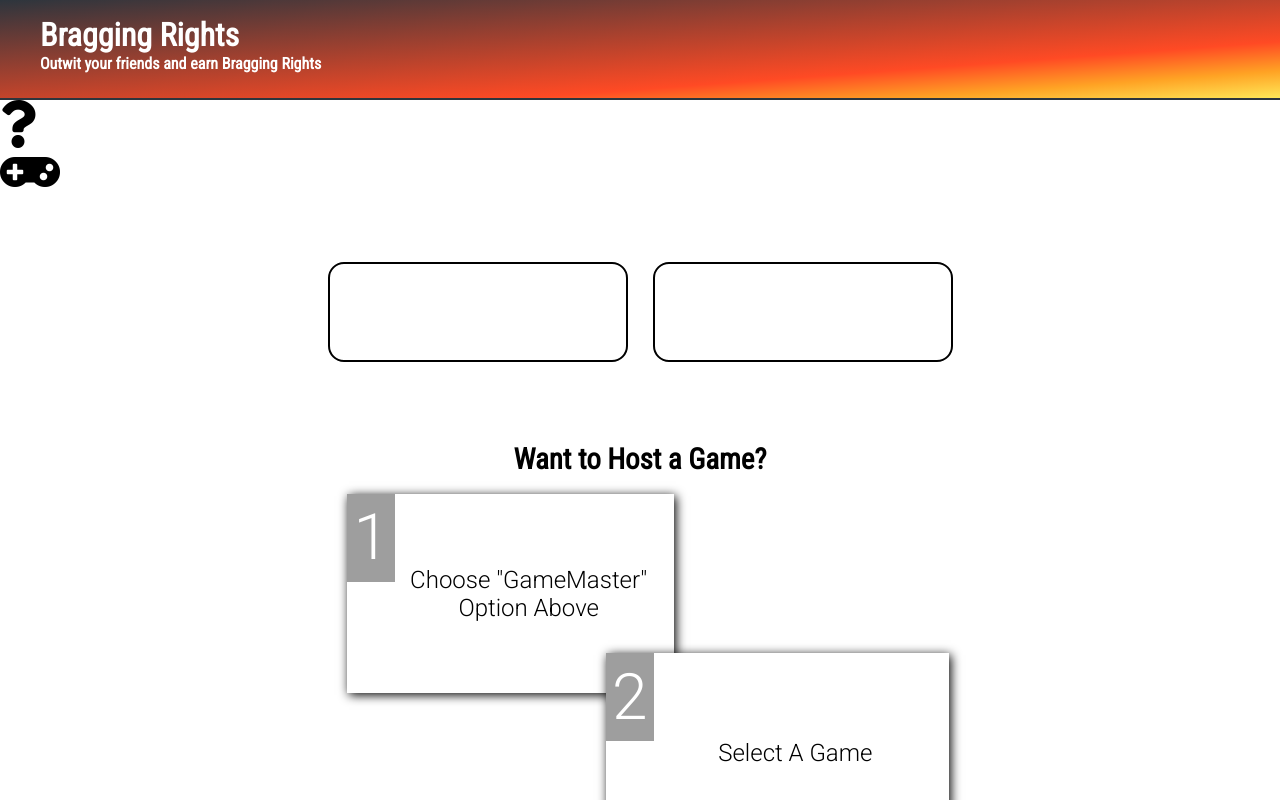
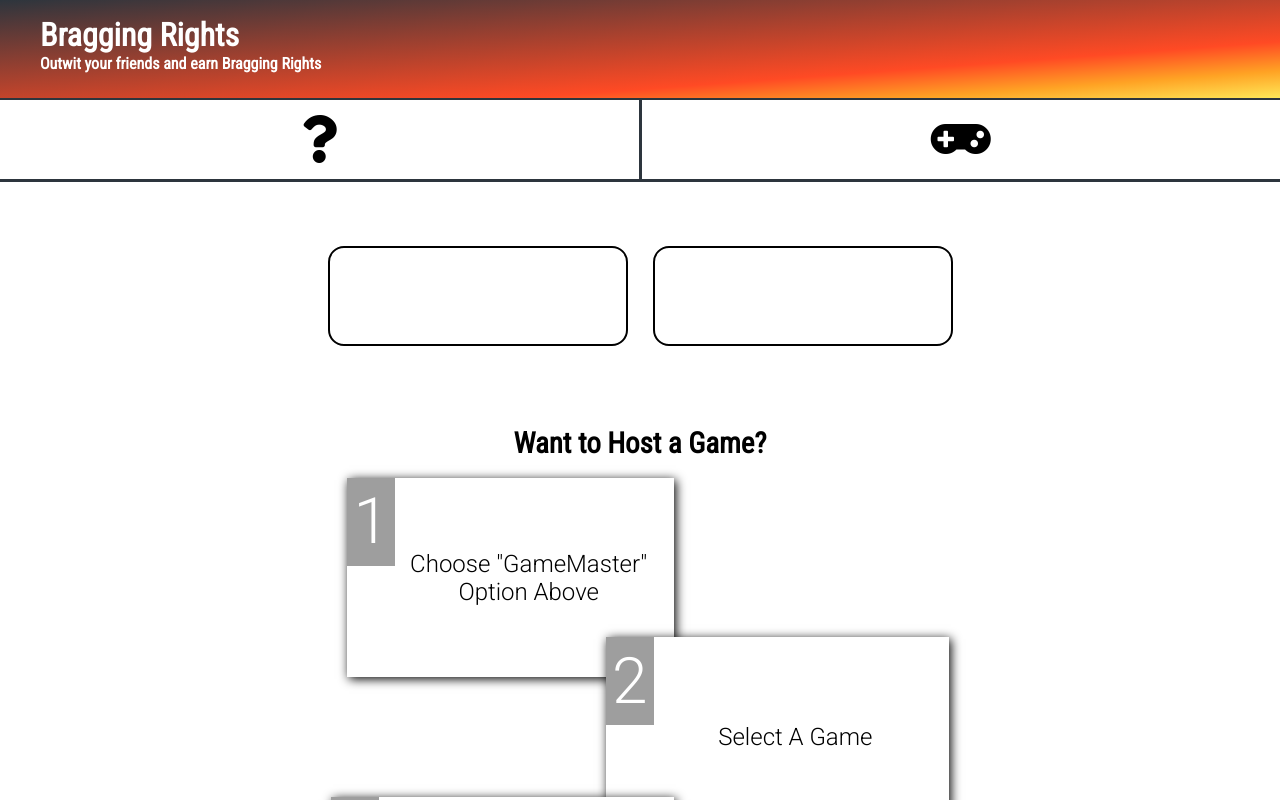
Before and after one commit to chingu-voyages/v8-chimeras-team-01, a React (Create React App) app: page / in a window 1280 px wide. Shown: the top 800 px of the page. Built offline with nearby package versions, Linux system fonts and the light colour scheme; grey boxes are pictures that could not be loaded.

Commit message:
Box around view buttons

```diff
--- a/src/components/Landing/Landing.js
+++ b/src/components/Landing/Landing.js
@@ -6,11 +6,11 @@ export default function Landing() {
 
   return (
     <section id="landing">
-      <section className="view-button-container">
-        <div className="button-box">
+      <section id="view-button-container">
+        <div className="button-box fbc">
           <i className="fas fa-question fa-3x"></i>
         </div>
-        <div className="button-box">
+        <div className="button-box fbc">
           <i className="fas fa-gamepad fa-3x"></i>
         </div>
       </section>
--- a/src/components/Landing/index.css
+++ b/src/components/Landing/index.css
@@ -3,8 +3,30 @@
 #landing {
   grid-column: c1 / c2;
   grid-row: r2 / r3;
+  display: grid;
+  grid-template-columns: [lc1] 1fr [lc2];
+  grid-template-rows: [lcr1] 80px [lcr2] 1fr [lcr3];
   width: 100%;
   min-height: calc(100vh - 150px);
+}
+
+/* VIEW BUTTON BOXES */
+
+#view-button-container {
+  display: flex;
+  flex-flow: row nowrap;
+  justify-content: space-evenly;
+  align-items: center;
+}
+
+.button-box {
+  width: 100%;
+  height: 100%;
+  border-bottom: 3px solid var(--color-gray);
+}
+
+.button-box:nth-of-type(even) {
+  border-left: 3px solid var(--color-gray);
 }
 
 /*  BUTTONS TO START GAME */
```
